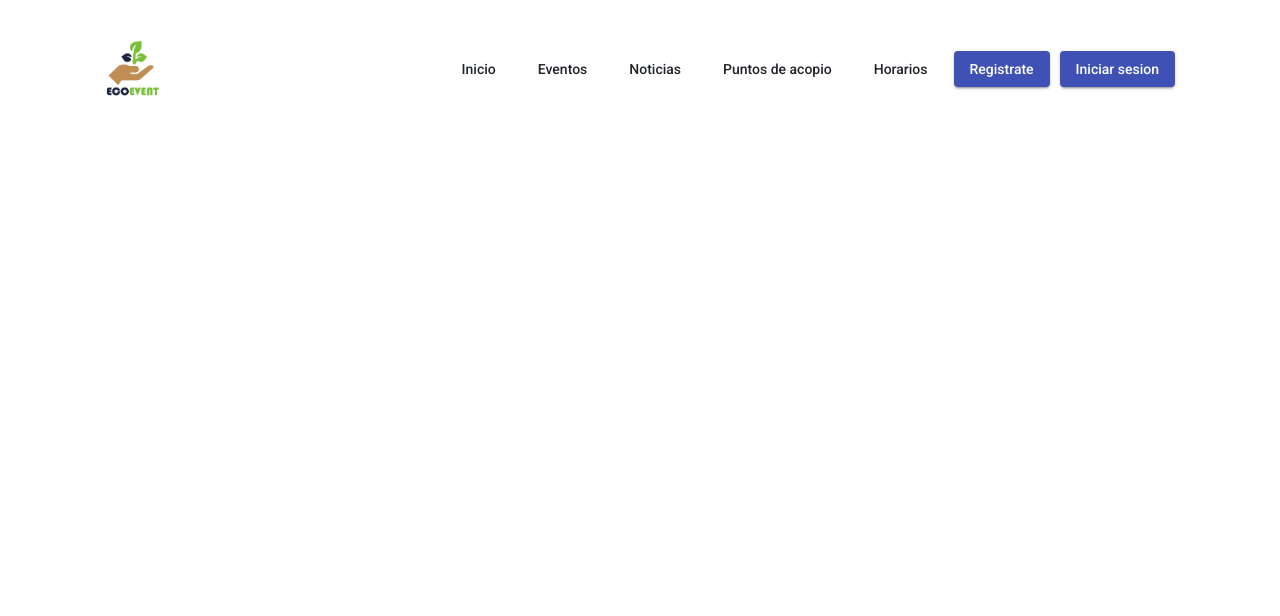
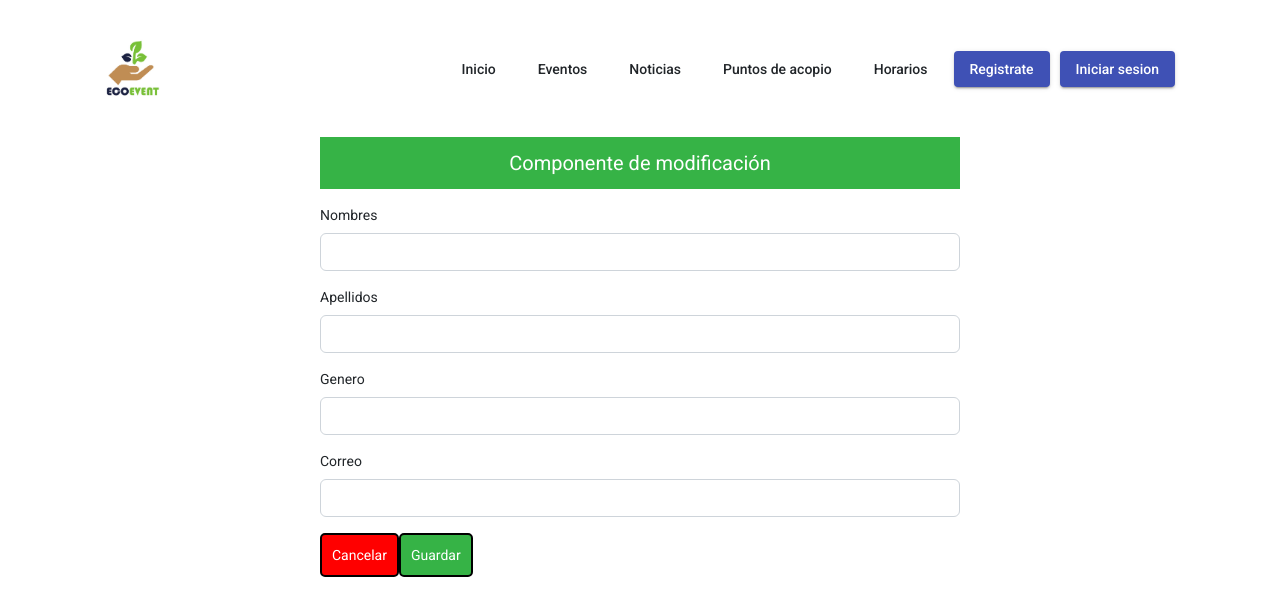
Before and after one commit to aaron-0406/ecoevent, an Angular app in the folder frontend_ecoevent/: page /edit-profile in a window 1280 px wide. Before the commit this address led to /. Shown: the top 616 px of the page. Built offline with nearby package versions, Linux system fonts and the light colour scheme.

Commit message:
chore:Creating Profie Edit Layout

```diff
--- /dev/null
+++ b/frontend_ecoevent/src/app/Components/User/profile/edit-profile-component/edit-profile-component.component.css
@@ -0,0 +1,32 @@
+
+.Forms{
+    display: flex;
+    flex-direction: column;
+    width: 50%;
+    flex-grow: inherit;
+    margin: auto;
+}
+
+.Forms h1{
+    background-color: #36B346;
+    color: white;
+    text-align: center;
+    font-size: 20px;
+    padding: 10px;
+}
+
+.Forms .buttons .btn1{
+    background-color: red;
+    color: white;
+    border-radius: 5px;
+    padding: 10px;
+    border-style: solid;
+}
+
+.Forms .buttons .btn2{
+    background-color: #36B346;
+    color: white;
+    border-radius: 5px;
+    padding: 10px;
+    border-style: solid;
+}
--- /dev/null
+++ b/frontend_ecoevent/src/app/Components/User/profile/edit-profile-component/edit-profile-component.component.html
@@ -0,0 +1,31 @@
+
+<main class="Forms">
+
+        <h1>Componente de modificación</h1>
+
+        <div class="mb-3">
+            <label for="exampleFormControlInput1" class="form-label">Nombres</label>
+            <input type="email" class="form-control" id="exampleFormControlInput1">
+        </div>
+        <div class="mb-3">
+            <label for="exampleFormControlTextarea1" class="form-label">Apellidos</label>
+                    <input type="email" class="form-control" id="exampleFormControlInput2">
+        </div>
+
+        <div class="mb-3">
+            <label for="exampleFormControlTextarea1" class="form-label">Genero</label>
+                    <input type="email" class="form-control" id="exampleFormControlInput3">
+        </div>
+
+        <div class="mb-3">
+            <label for="exampleFormControlTextarea1" class="form-label">Correo</label>
+                    <input type="email" class="form-control" id="exampleFormControlInput4">
+        </div>
+        <div class="buttons">
+
+            <button class="btn1">Cancelar</button>
+            <button class="btn2">Guardar</button>
+
+        </div>
+
+</main>
--- /dev/null
+++ b/frontend_ecoevent/src/app/Components/User/profile/edit-profile-component/edit-profile-component.component.ts
@@ -0,0 +1,15 @@
+import { Component, OnInit } from '@angular/core';
+
+@Component({
+  selector: 'app-edit-profile-component',
+  templateUrl: './edit-profile-component.component.html',
+  styleUrls: ['./edit-profile-component.component.css']
+})
+export class EditProfileComponentComponent implements OnInit {
+
+  constructor() { }
+
+  ngOnInit(): void {
+  }
+
+}
--- a/frontend_ecoevent/src/app/Components/User/profile/profile.component.html
+++ b/frontend_ecoevent/src/app/Components/User/profile/profile.component.html
@@ -16,7 +16,7 @@
     <div class="container1">
         <div class="Edit-info">
             <h1>Información Personal</h1>
-            <button>
+            <button routerLink="/edit-profile">
                 <img src="assets/imagen/pencil-square.svg" alt="" >
             </button>
         </div>
--- a/frontend_ecoevent/src/app/app.module.ts
+++ b/frontend_ecoevent/src/app/app.module.ts
@@ -34,6 +34,7 @@ import { RegisterComponent } from './Components/User/register/register.component
 import { LoginComponent } from './Components/User/login/login.component';
 import { ProfileComponent } from './Components/User/profile/profile.component';
 import { combineLatestInit } from 'rxjs/internal/observable/combineLatest';
+import { EditProfileComponentComponent } from './Components/User/profile/edit-profile-component/edit-profile-component.component';
 
 const routes: Routes = [
   { path: 'eventos', component: EventoComponent },
@@ -50,7 +51,9 @@ const routes: Routes = [
   { path: 'register', component: RegisterComponent },
   //login
   { path: 'login', component: LoginComponent},
+  //profile
   { path: 'profile', component: ProfileComponent},
+  { path: 'edit-profile', component: EditProfileComponentComponent}
 
 
 ];
@@ -70,6 +73,7 @@ const routes: Routes = [
     RegisterComponent,
     LoginComponent,
     ProfileComponent,
+    EditProfileComponentComponent,
   ],
   imports: [
     BrowserModule,
```
Also changed, not shown: 1 other file (tests, documents, lock files or other folders).
